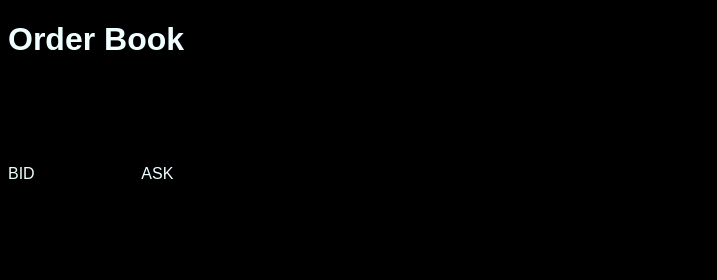
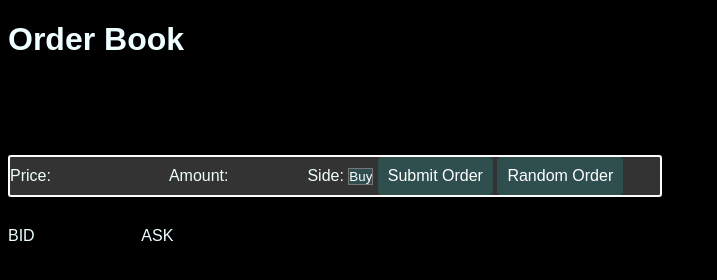
Before and after one commit to pszrk/MarketSim, a plain HTML site: page index.html in a window 1280 px wide. Shown: the whole page, without its empty margins (0-717 px from the left). Drawn offline with Linux system fonts and the light colour scheme.

Commit message:
add custom order sending
added html and javascript for custom order form

```diff
--- a/index.html
+++ b/index.html
@@ -11,7 +11,28 @@
     <div id="order-book-container">
         <div id="price"></div>
         <div id="bidask"></div>
-        <div id="last"></div>
+        <div id="newest-order-container">
+            <div id="last"></div>
+            <div id="newest-fills"></div>
+        </div>
+        <div id="send-order-container">
+            <form id="orderForm">
+                <label for="price">Price:</label>
+                <input type="number" id="submitprice" name="price" step="0.01" min="1" required>
+
+                <label for="amount">Amount:</label>
+                <input type="number" id="submitamount" name="amount" step="1" min="1" required>
+
+                <label for="side">Side:</label>
+                <select id="submitside" name="side" required>
+                    <option value="buy">Buy</option>
+                    <option value="sell">Sell</option>
+                </select>
+
+                <button type="button" onclick="submitOrder()">Submit Order</button>
+                <button type="button" onclick="submitRandomOrder()">Random Order</button>
+            </form>
+        </div>
         <div id="labels">BID&nbsp&nbsp&nbsp&nbsp&nbsp&nbsp&nbsp&nbsp&nbsp&nbsp
             &nbsp&nbsp&nbsp&nbsp&nbsp&nbsp&nbsp&nbsp&nbsp&nbsp&nbsp&nbsp&nbspASK</div>
         <div id="asks-grid-container">
@@ -25,6 +46,7 @@
     <script>
         const priceDiv = document.getElementById('price');
         const lastOrderDiv = document.getElementById('last');
+        const newFillsDiv = document.getElementById('newest-fills');
         const bidsDiv = document.getElementById('bids-data');
         const asksDiv = document.getElementById('asks-data');
         const bidaskDiv = document.getElementById('bidask');
@@ -43,6 +65,12 @@
                 bidaskDiv.innerHTML = `Bid ${orderBookData.bid}&nbsp;&nbsp;&nbsp;&nbsp;&nbsp;&nbsp;&nbsp;&nbsp;&nbsp;&nbsp;Ask ${orderBookData.ask}`
                 lastOrderDiv.innerText = `newest order:
                     ${orderBookData.last_order}`
+
+                newFillsStr = '';
+                for(let f of orderBookData.recent_fills){
+                    newFillsStr += `filled ${f.side} ${f.quantity} @ ${f.price}; `
+                }
+                newFillsDiv.innerText = newFillsStr;
 
                 bidsStr = '';
                 bids = [];
@@ -109,6 +137,32 @@
         socket.onclose = function(event) {
             console.log('WebSocket connection closed:', event);
         };
+
+
+        function submitOrder() {
+            const price = document.getElementById('submitprice').value;
+            const amount = document.getElementById('submitamount').value;
+            const side = document.getElementById('submitside').value;
+
+            console.log(`price ${price} amount ${amount} side ${side}`)
+
+            const orderData = {
+                price: price,
+                amount: amount,
+                side: side
+            }
+
+            console.log(JSON.stringify(orderData));
+            socket.send(JSON.stringify(orderData));
+        }
+
+        function submitRandomOrder() {
+            const orderMsg = {random: '1231'}
+            socket.send(JSON.stringify(orderMsg));
+        }
+
     </script>
+
+
 </body>
 </html>
```
